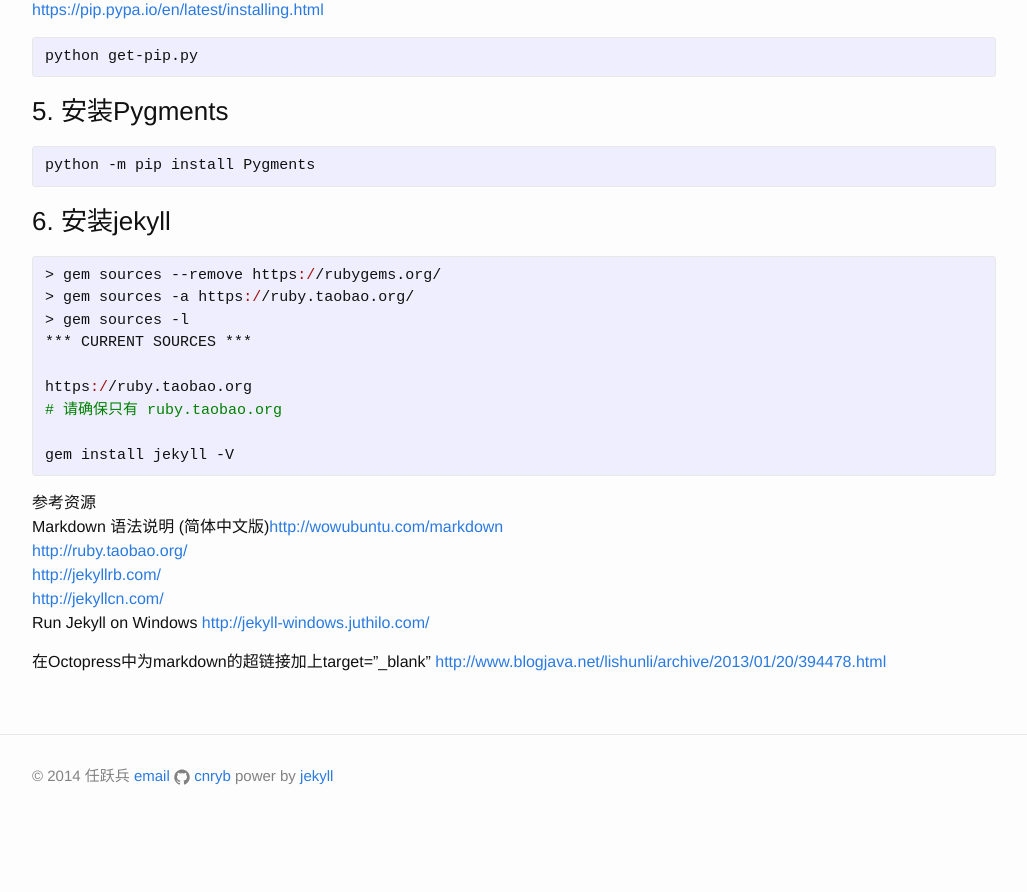
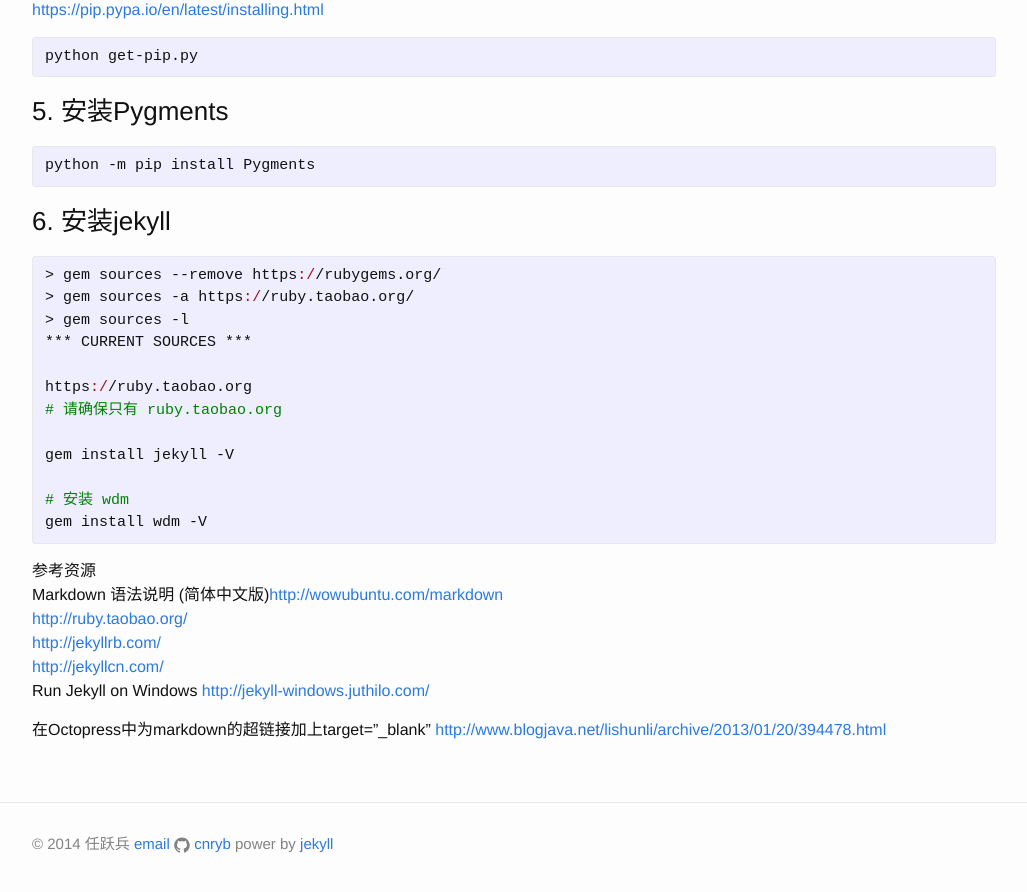
Before and after one commit to cnryb/cnryb.github.io, a Jekyll site: the page built from _posts/2014-10-21-jekyll 在 Windows 下安装.md, in a window 1280 px wide and 900 px high, scrolled down 751 px. Shown: the top 892 px of the window, without its empty margins (126-1153 px from the left). Built offline with Jekyll 4.4.1, drawn with Linux system fonts in a browser that asks for light colours; nearby versions of some CDN libraries; comment, search, counter and statistics services are not loaded; before the commit the page ends 1584 px from its top, so only the background shows below that.

Commit message:
修改文章

```diff
--- a/_posts/2014-10-21-jekyll 在 Windows 下安装.md
+++ b/_posts/2014-10-21-jekyll 在 Windows 下安装.md
@@ -53,6 +53,9 @@ https://ruby.taobao.org
 
 gem install jekyll -V
 
+# 安装 wdm
+gem install wdm -V
+
 {% endhighlight %}
 
 
```
